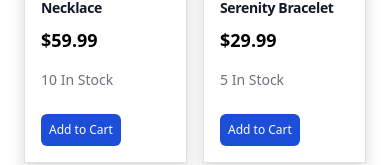
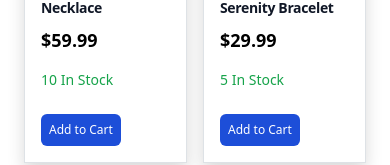
Before and after one commit to SimonasTamkevicius/Ecommerce-react-website, a React (Create React App) app: page /ShopPage in a window 390 px wide. Shown: the part 667-832 px from the top of the page. Built offline with nearby package versions, Linux system fonts and the light colour scheme.

Commit message:
fixed the mobile cart titles format

```diff
--- a/src/components/CartData.js
+++ b/src/components/CartData.js
@@ -48,14 +48,14 @@ const CartData = () => {
                 <h1 className="pt-3 md:px-5 text-center text-2xl md:text-4xl">Shopping Cart ({totalQuantity} items)</h1>
               )}
               {/* Cart Items */}
-              <ul id="cart-items" className="md:pt-10 md:px-5 divide-y divide-gray-300">
+              <ul id="cart-items" className="md:px-5 divide-y divide-gray-300">
                 {cart.map((prod) => (
                   <li key={prod.id} className="md:flex md:justify-between py-5 w-full md:space-x-4">
-                    <div className="flex items-center pb-4">
+                    <div className="flex flex-col md:flex-row md:items-center pb-4">
                       <div className="flex-shrink-0">
                         <img className="w-20 h-20" src={prod.image} alt={prod.name} />
                       </div>
-                      <div className="flex-1 pl-10">
+                      <div className="flex-1 pt-3 md:py-0 md:pl-10">
                         <p className="text-lg md:text-md font-semibold text-black truncate">{prod.name}</p>
                         <p className="text-md md:text-sm text-gray-700 truncate">{prod.inStock} left in stock</p>
                       </div>
--- a/src/components/ItemsComponent.js
+++ b/src/components/ItemsComponent.js
@@ -28,6 +28,10 @@ const ItemsComponent = () => {
       );
     }
 
+    if (sortedProducts.length === 0) {
+      sortedProducts = [{ name: 'Nothing matched your search' }];
+    }
+
     return sortedProducts;
   };
 
--- a/src/components/SingleProduct.js
+++ b/src/components/SingleProduct.js
@@ -24,7 +24,7 @@ const SingleProduct = ({ prod }) => {
           <p className="text-lg sm:text-base font-semibold text-black">
             ${prod.price}
           </p>
-          <p className="text-sm sm:text-base my-2 font-normal text-gray-500">
+          <p className={prod.inStock ? 'text-sm sm:text-base my-2 font-normal text-green-600' : 'text-sm sm:text-base my-2 font-normal text-red-600'}>
             {prod.inStock} In Stock
           </p>
         </div>
```
